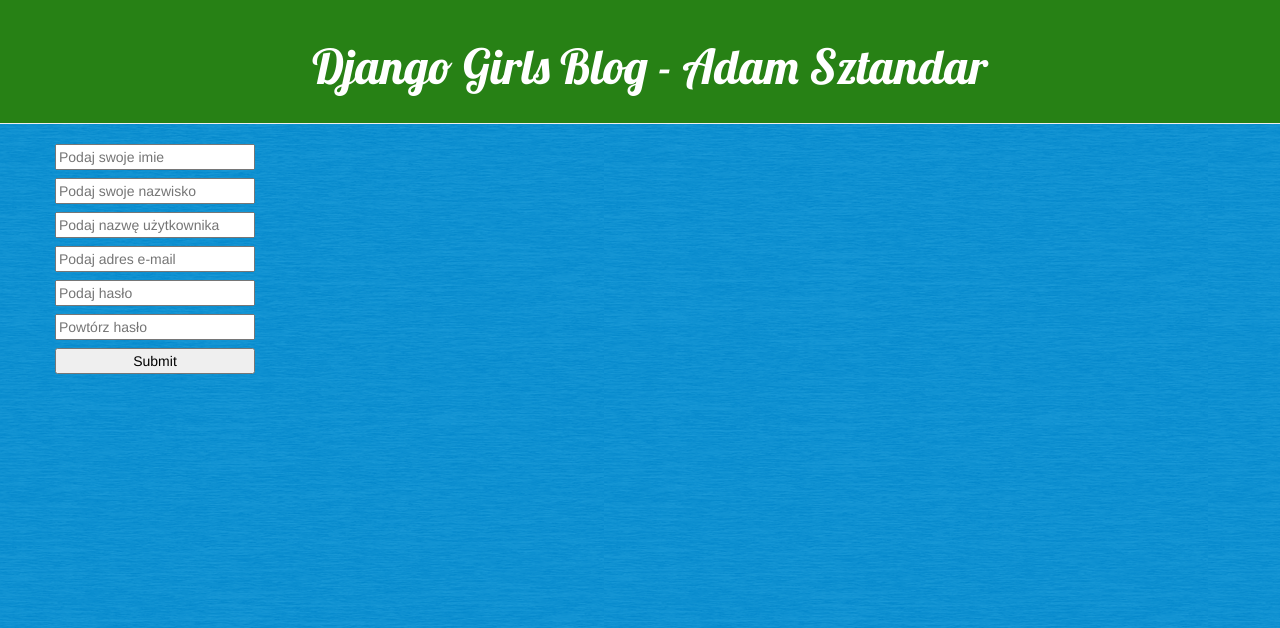
After one commit to asztandar/aplikacje-internetowe-sztandar_adam-185ic, a Django app: page /register in a window 1280 px wide. The commit adds this page. Shown: the top 628 px of the page. Run offline with Django 3.2, Linux system fonts and the light colour scheme; some libraries are stand-ins or nearby versions.

Commit message:
add login, register and logout funcions

```diff
--- a/lab2/blog/templates/blog/base.html
+++ b/lab2/blog/templates/blog/base.html
@@ -37,8 +37,8 @@
                     {% if user.is_authenticated %}
                     <a href="logout">Wyloguj się</a>
                     {% else %}
-                    <a href="#">Zaloguj się</a>
-                    <a href="#">Zarejestruj się</a>
+                    <a href="login">Zaloguj się</a>
+                    <a href="register">Zarejestruj się</a>
                     {% endif %}
                 </div>
             </div>
--- /dev/null
+++ b/lab2/blog/templates/blog/register_form.html
@@ -0,0 +1,23 @@
+{% extends 'blog/base.html' %}
+
+{% block content %}
+    <div class="register-content">
+    <div class="register-content-form">
+        <form action="register" method="post">
+            {% csrf_token %}
+            <input type="text" name="first_name" placeholder="Podaj swoje imie">
+            <input type="text" name="last_name" placeholder="Podaj swoje nazwisko">
+            <input type="text" name="username" placeholder="Podaj nazwę użytkownika">
+            <input type="email" name="email" placeholder="Podaj adres e-mail">
+            <input type="text" name="password1" placeholder="Podaj hasło">
+            <input type="text" name="password2" placeholder="Powtórz hasło">
+            <input type="submit">
+        </form>
+    </div>
+    <div class="register-message">
+        {%for message in messages%}
+        <p>{{message}}</p>
+        {%endfor%}
+    </div>
+</div>
+{% endblock %}
--- a/lab2/blog/urls.py
+++ b/lab2/blog/urls.py
@@ -8,4 +8,7 @@
     path('post/<int:pk>/edit/', views.post_edit, name='post_edit'),
     path('post/<pk>/remove/', views.post_remove, name='post_remove'),
     path('logout',views.logout, name='logout'),
+    path('register', views.register, name='register'),
+    path('login', views.login, name='login'),
+
 ]
--- a/lab2/blog/views.py
+++ b/lab2/blog/views.py
@@ -3,7 +3,8 @@
 from .forms import PostForm
 from django.shortcuts import redirect
 from django.utils import timezone
-from django.contrib import auth
+from django.contrib.auth.models import auth, User
+from django.contrib import messages
 
 def post_list(request):
     posts = Post.objects.filter(published_date__isnull=False).order_by('published_date')
@@ -49,3 +50,46 @@
 def logout(request):
     auth.logout(request)
     return redirect('/')
+
+def register(request):
+    if(request.method == 'POST'):
+        first_name = request.POST['first_name']
+        last_name = request.POST['last_name']
+        username = request.POST['username']
+        email = request.POST['email']
+        password1 = request.POST['password1']
+        password2 = request.POST['password2']
+        if password1==password2:
+            if User.objects.filter(username=username).exists():
+                messages.info(request,'Użytkownik juz istnieje')
+                return redirect('register')
+            elif User.objects.filter(email=email).exists():
+                messages.info(request,'email juz istnieje')
+                return redirect('register')
+            else:
+                user = User.objects.create_user(username=username, password=password1, email=email, first_name=first_name, last_name=last_name)
+                user.save()
+                print('stworzono użytkownika')
+                return redirect('login')
+        else:
+            messages.info(request,'hasła nie są takie same')
+            return redirect('register')
+        return redirect('/')
+    else:
+        return render(request, 'blog/register_form.html')
+
+def login(request):
+    if request.method == 'POST' :
+        username = request.POST['username']
+        password = request.POST['password']
+
+        user = auth.authenticate(username=username,password=password)
+
+        if user is not None:
+            auth.login(request, user)
+            return redirect("/")
+        else:
+            messages.info(request, 'invalid credentials')
+            return redirect('login')
+    else:
+        return render(request,'blog/login_form.html')
--- a/lab2/static/css/blog.css
+++ b/lab2/static/css/blog.css
@@ -23,6 +23,7 @@
 
 .content {
     margin-left: 40px;
+
 }
 
 h1, h2, h3, h4 {
@@ -106,3 +107,23 @@
   .menu-dropdown a{
     margin-top: 10px;
   }
+
+
+  .register-content{
+    margin-left: auto;
+    margin-right: auto;
+
+  }
+  .register-content-form form{
+    display: flex;
+    flex-direction: column;
+    gap: 8px;
+  }
+  .register-content-form input{
+    width: 200px;
+    color: black;
+  }
+
+  .login-content{
+    color:black;
+  }
```
Also changed, not shown: lab2/blog/templates/blog/login_form.html (+16 -0 lines).
